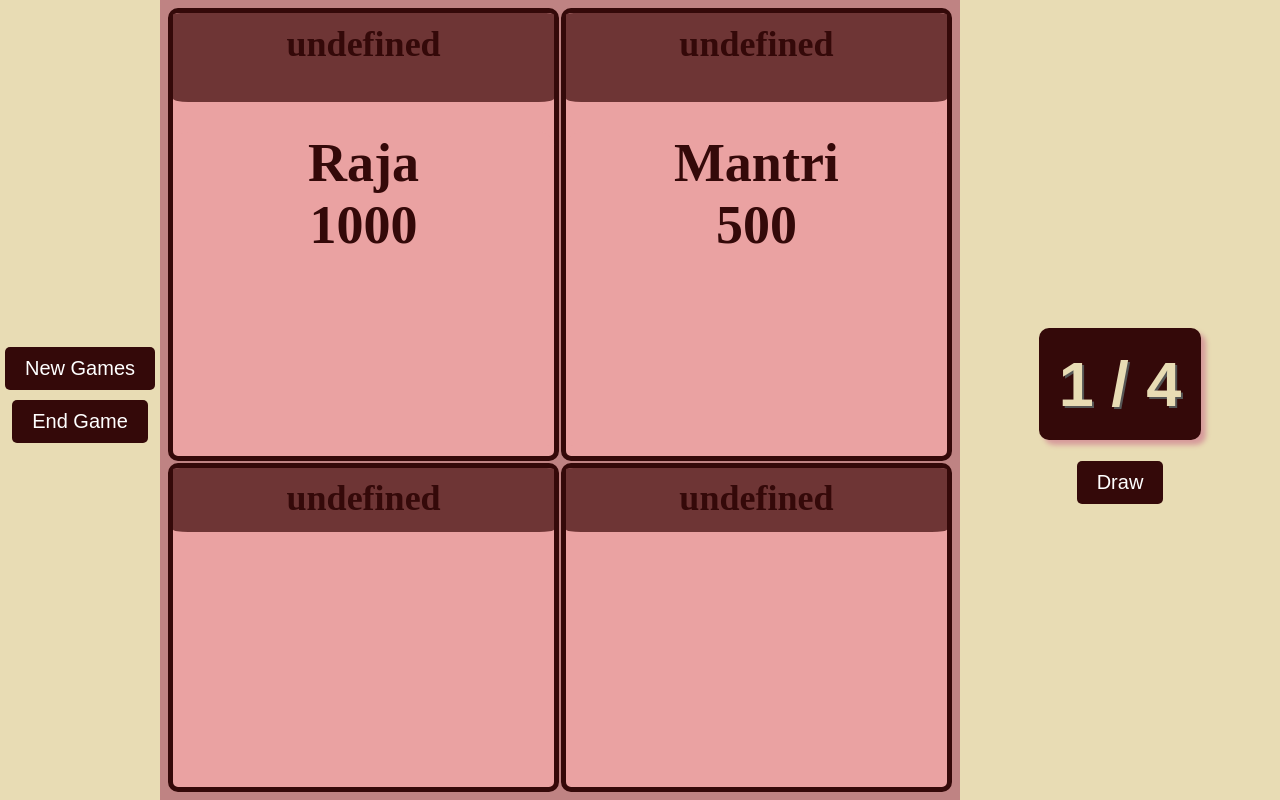
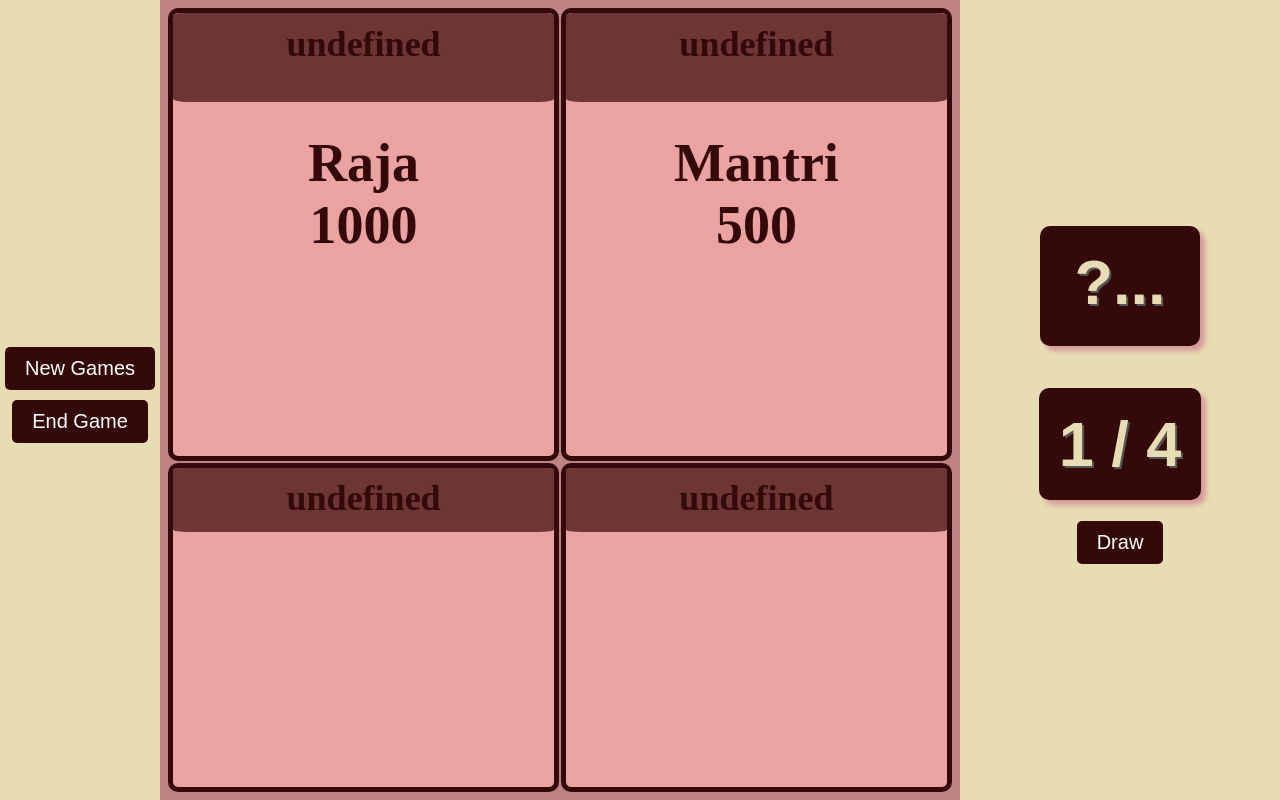
Before and after one commit to NandkishorNrr/WebGames, a plain HTML site: page HTML/gameLayoutCC.html in a window 1280 px wide. Both pictures are taken after a click on the button "Draw". Drawn offline with Linux system fonts and the light colour scheme.

Commit message:
end game after complet n rounds

```diff
--- a/HTML/gameLayoutCC.html
+++ b/HTML/gameLayoutCC.html
@@ -38,7 +38,7 @@
       </div>
     </div>
     <div class="right-container">
-      <h1 id="isChor"></h1><br><br>
+      <h1 id="isChor">?...</h1><br><br>
       <h1 id="counter-container">Counter</h1>
       <div id="info"><br>
         <button class="button draw-button" onclick="draw()">Draw</button>
--- a/JS/chorChithiScript.js
+++ b/JS/chorChithiScript.js
@@ -40,11 +40,17 @@ let sipaiC = " ";
 // check the click even is chor or not
 let isChor = false;
 
+// number of round
+let round = 5;
 // Update the counter value and store it in localStorage
 function incrementCounter() {
-  counter++;
-  localStorage.setItem('counter', counter);
-  // updateCounterDisplay();
+  if (counter < 5) {
+    counter++;
+    localStorage.setItem('counter', counter);
+  }
+  else {
+    counter = 0;
+  }
 }
 
 function setCharactersIDs(chorID, sipaiID, mantriID) {
@@ -204,7 +210,7 @@ function draw() {
   hideNshowChorSipai();
 
   // no. of round played
-  if (counter >= 5) {
+  if (counter > round - 1) {
     endGame();
   }
 
@@ -278,7 +284,7 @@ function hideNshowChorSipai() {
   // hide chor and sipai content
   document.getElementById(chorC).style.display = "none";
   document.getElementById(sipaiC).style.display = "none";
-  document.getElementById("isChor").style.display = "none";
+  // document.getElementById("isChor").style.display = "none";
 
 
   // Add click event listeners to card1HI and card2HI
@@ -309,7 +315,7 @@ function showChorSipai() {
   // show card1CI card2CI
   document.getElementById(chorC).style.display = "block";
   document.getElementById(sipaiC).style.display = "block";
-  document.getElementById("isChor").style.display = "block";
+  // document.getElementById("isChor").style.display = "block";
 
   // check for assigning write result true or not
   document.getElementById('isChor').innerHTML = " " + isChor;
```
